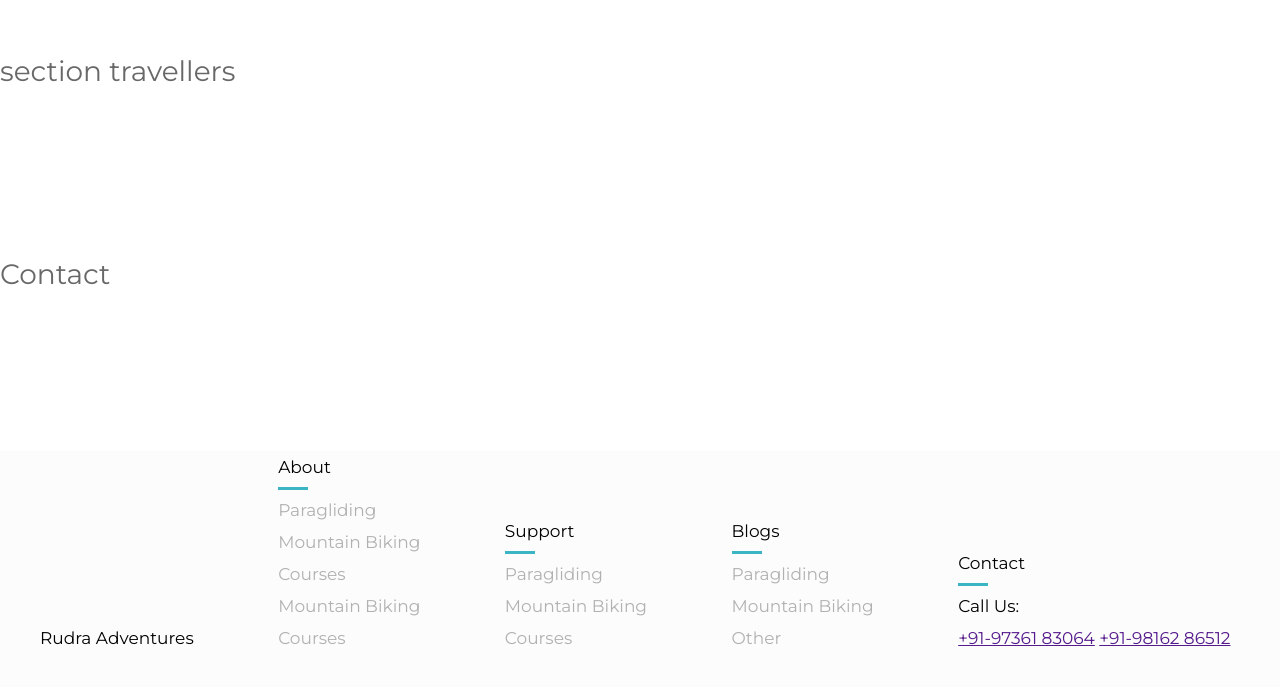
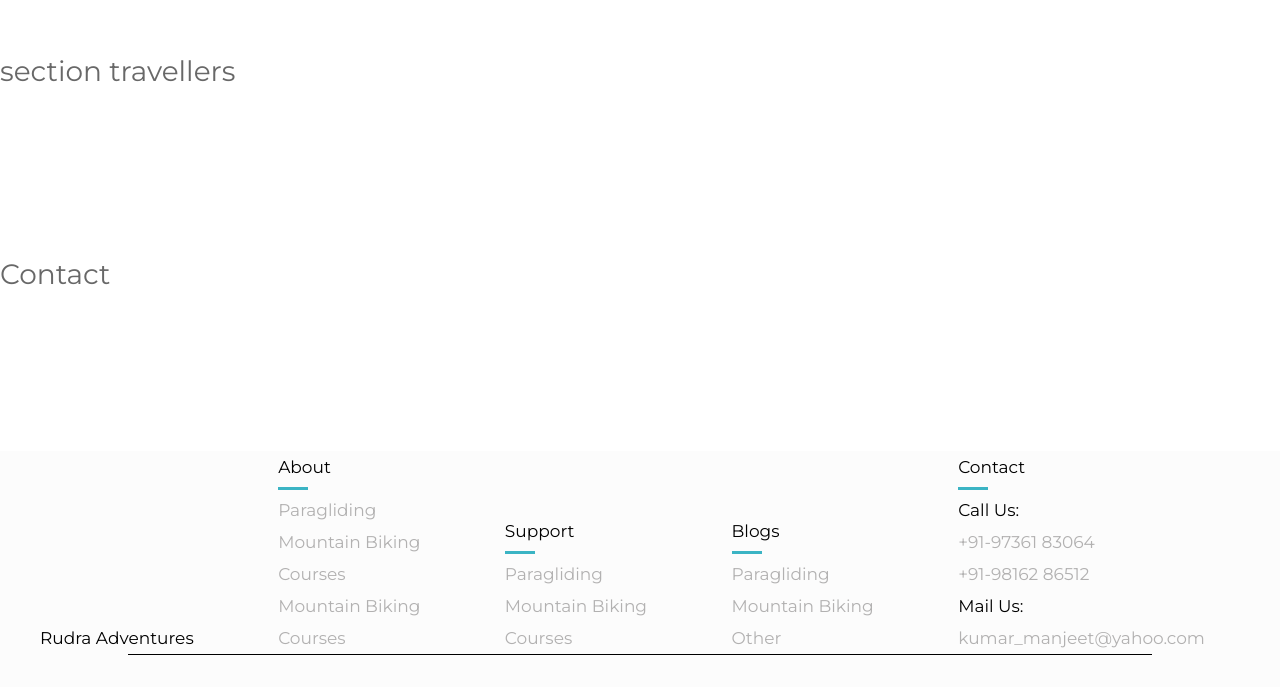
Before and after one commit to Sahaj21/rudra-bir, a website: page index.html in a window 1280 px wide. Shown: the part 3725-4412 px from the top of the page. Drawn offline with Linux system fonts and the light colour scheme.

Commit message:
footer basic structure modified

```diff
--- a/index.html
+++ b/index.html
@@ -234,6 +234,11 @@
 
                     <a href="">+91-97361 83064</a>
                     <a href="">+91-98162 86512</a>
+            <p>
+                    Mail Us:
+            </p>
+
+                    <a href="">kumar_manjeet@yahoo.com</a>
         </div>
     </div>
     <div class="footer__part-2 footer2-part">
--- a/sass/sections/_footer.scss
+++ b/sass/sections/_footer.scss
@@ -8,20 +8,39 @@
 	    font-wieght:900;
   		color:black;
   	}
-
-}
+  	a{
+	text-decoration:none;
+	color:$color-grey-3;
+	display:block;
+	}
 	.list{
 	list-style:none;
-	a{
-	text-decoration:none;
-	color:$color-grey-3;
-	}
-
 	}
 	.footer-part{
 	margin: 0 4rem;
 	display:inline-block;
-	list-style: none;	}
+	list-style: none;
+	}
+	.footer-part{
+	margin: 0 4rem;
+	display:inline-block;
+	list-style: none;
+	}
+	.color-bar{
+	width: 3rem;
+    height: 0.3rem;
+    background:$color-primary;
+    display: block;
+    margin: 0.4rem 0;
+    }
+    .footer__part-2{
+    width:80vw;
+    margin:auto;
+    border-top: 1px solid black;
+    }
+}
+
+
   .color-bar{
 	width: 3rem;
     height: 0.3rem;
```
Also changed, not shown: css/style.css.
